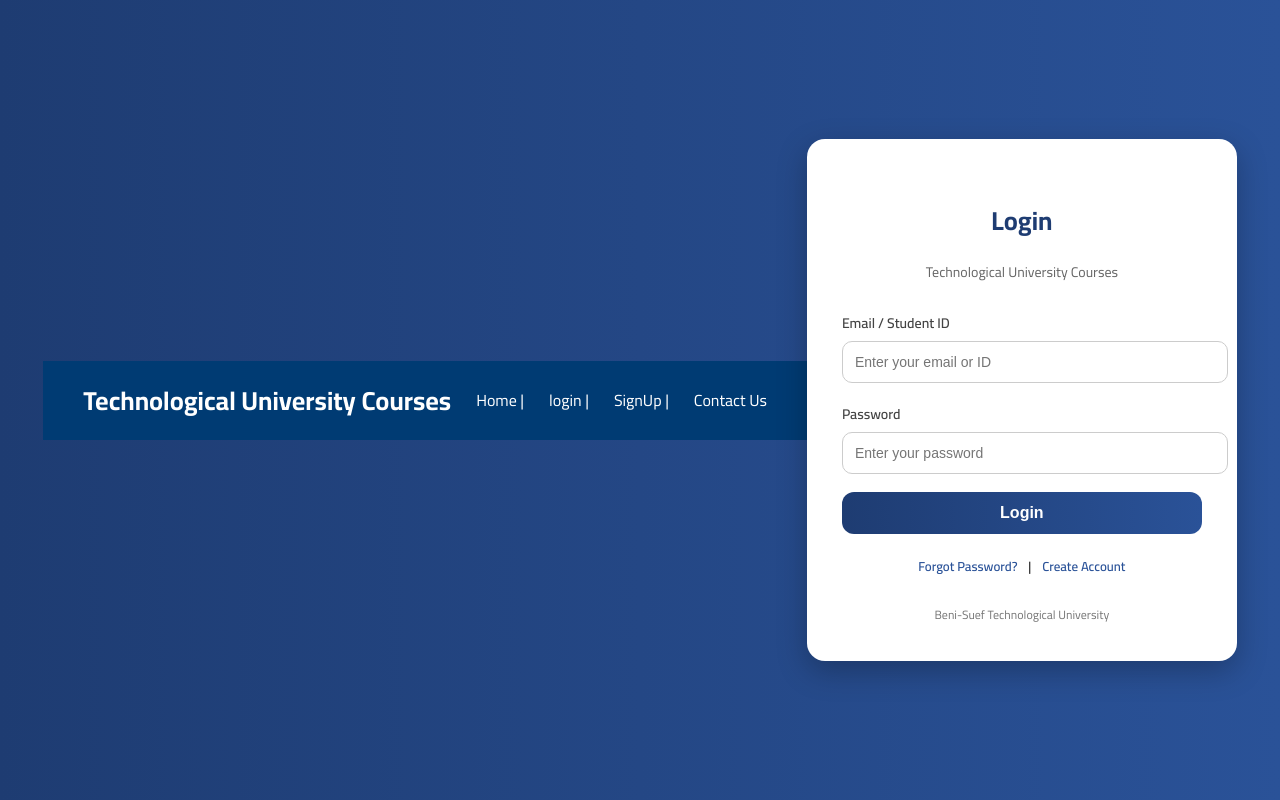
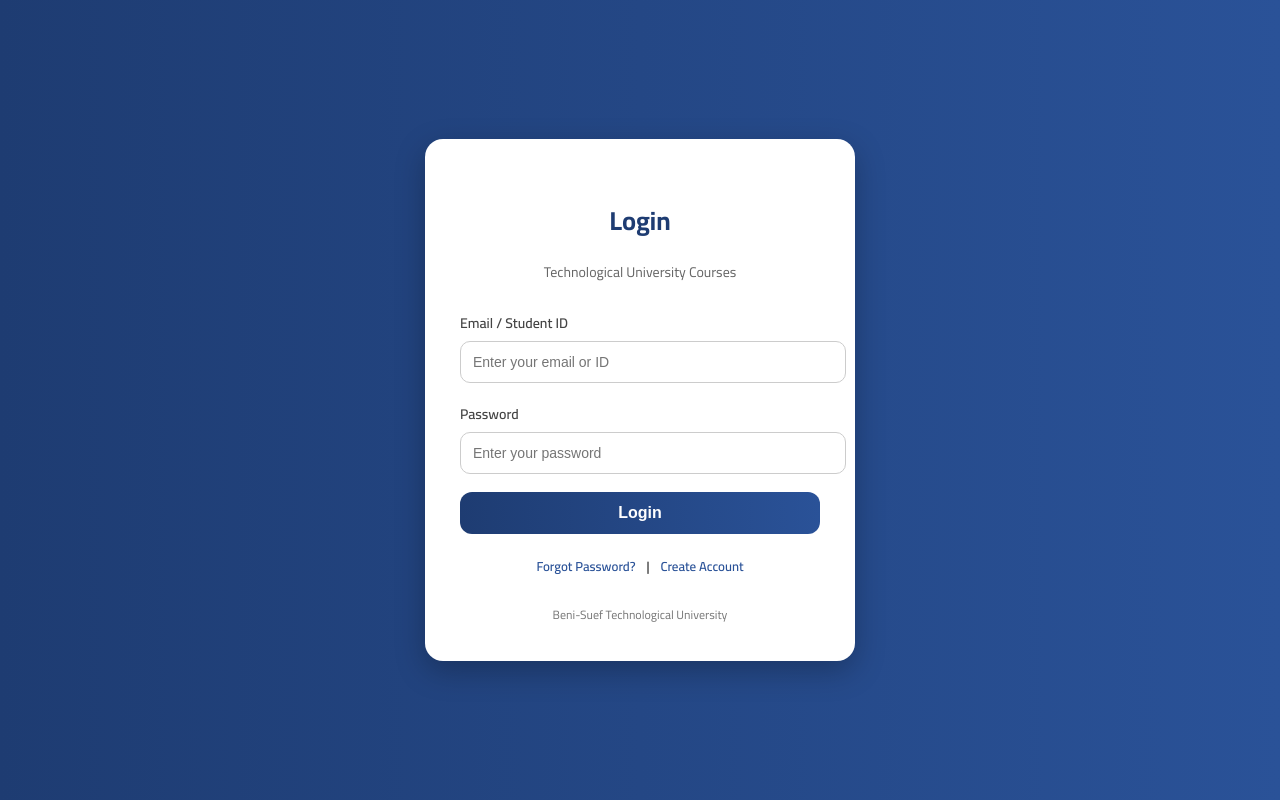
Before and after one commit to Basmala-Mostafa/Courses-Booking-System, a plain HTML site: page Login.html in a window 1280 px wide. Drawn offline with Linux system fonts and the light colour scheme.

Commit message:
Remove header and navigation from Login.html
Removed header section containing navigation links.

```diff
--- a/Login.html
+++ b/Login.html
@@ -11,17 +11,6 @@
 </head>
 
 <body>
-       <header>
-        <h1>Technological University Courses</h1>
-        <nav>
-            <a href="Home.html">Home</a>
-            |<a href="Login.html">login</a>
-            |<a href="SignUp.html">SignUp</a>
-            |<a href="Contact.html">Contact Us</a>
-
-
-        </nav>
-    </header>
 
     <div class="login-card">
         <h2>Login</h2>
```
